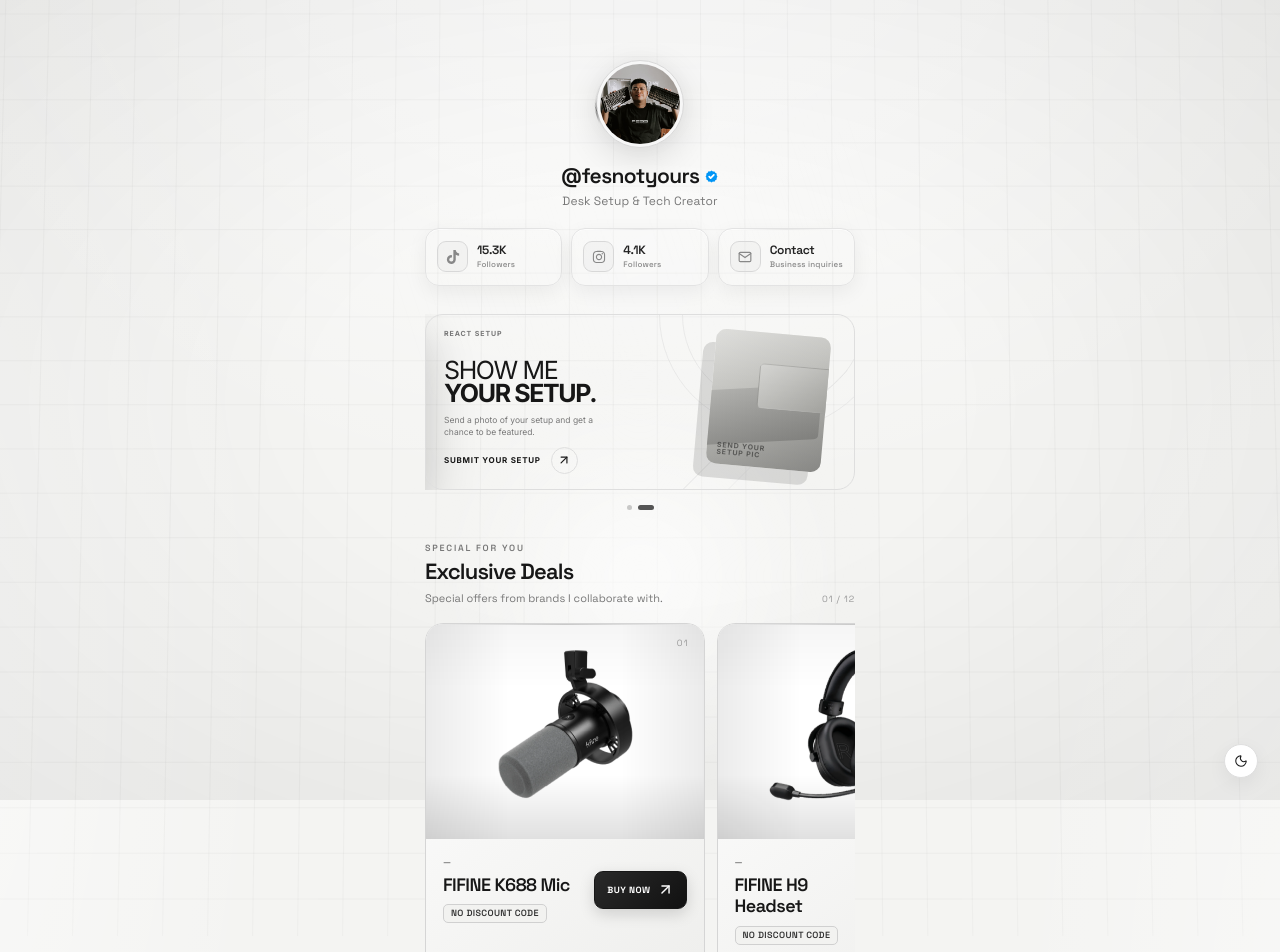
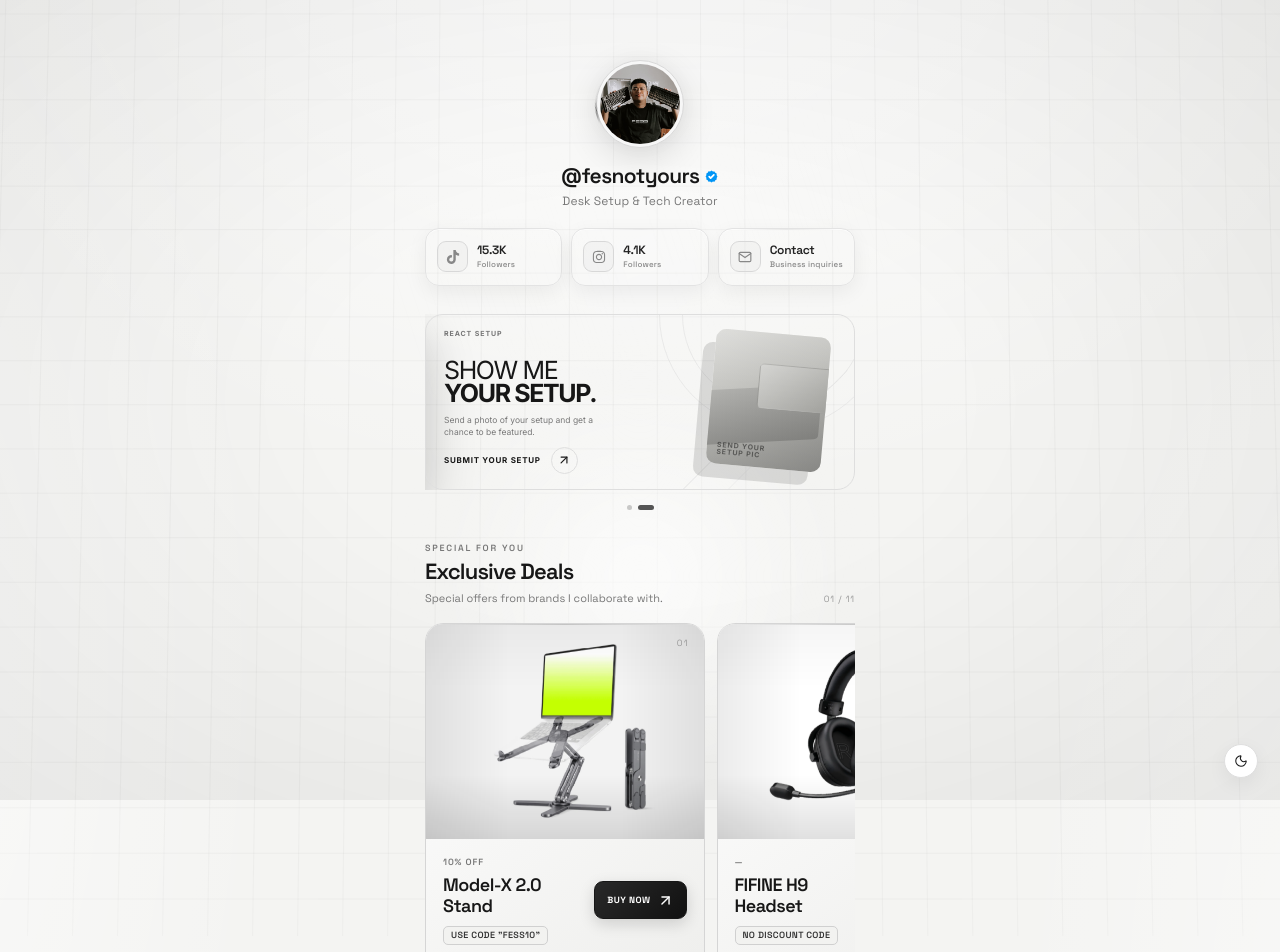
Before and after one commit to izzudinfasya/web-fess, a React (Vite) app: page / in a window 1280 px wide. Shown: the top 952 px of the page. Built offline with nearby package versions, Linux system fonts and the light colour scheme.

Commit message:
Update Produk

```diff
--- a/src/data/exclusiveProducts.js
+++ b/src/data/exclusiveProducts.js
@@ -1,4 +1,4 @@
-import fifineK688 from "../assets/fifineK688.png";
+// import fifineK688 from "../assets/fifineK688.png";
 import fifineH9 from "../assets/fifineH9.png";
 import thunderbolt5 from "../assets/thunderbolt5.jpg";
 import Essential60 from "../assets/essential60.png";
@@ -12,13 +12,21 @@
 import Office2021 from "../assets/office-2021.png";
 
 export const products = [
+    // {
+    //     title: "FIFINE K688 Mic",
+    //     discount: "",
+    //     code: "",
+    //     image: fifineK688,
+    //     link:
+    //         "https://link.fifinedesign.com/K688-fesnotyours",
+    // },
     {
-        title: "FIFINE K688 Mic",
-        discount: "",
-        code: "",
-        image: fifineK688,
+        title: "Model-X 2.0 Stand",
+        discount: "10% OFF",
+        code: "FESS10",
+        image: ModelX,
         link:
-            "https://link.fifinedesign.com/K688-fesnotyours",
+            "https://stxnd.com/products/laptop-stand-model-x?variant=45217096859889?bg_ref=hdMlfoOW4woeFq9e4NzghqEMSQ_aem_BR0hcuvWJ7d4A81leTUBiw",
     },
     {
         title: "FIFINE H9 Headset",
@@ -43,14 +51,6 @@
         image: Essential60,
         link:
             "https://pressplayid.com/products/essential60-he-60-rapid-trigger-mechanical-keyboard",
-    },
-    {
-        title: "Model-X 2.0 Stand",
-        discount: "10% OFF",
-        code: "FESS10",
-        image: ModelX,
-        link:
-            "https://stxnd.com/products/laptop-stand-model-x?variant=45217096859889?bg_ref=hdMlfoOW4woeFq9e4NzghqEMSQ_aem_BR0hcuvWJ7d4A81leTUBiw",
     },
     {
         title: "CMD-X Keyboard + Mouse",
```
